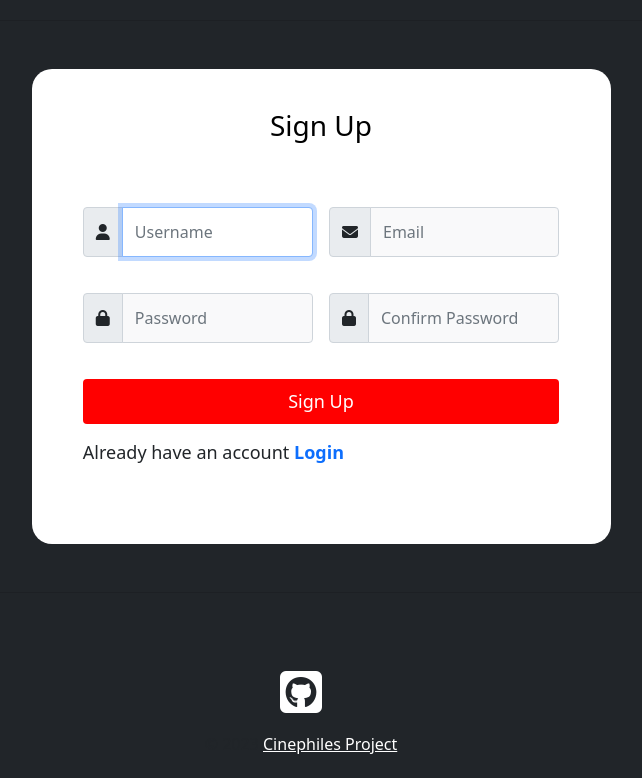
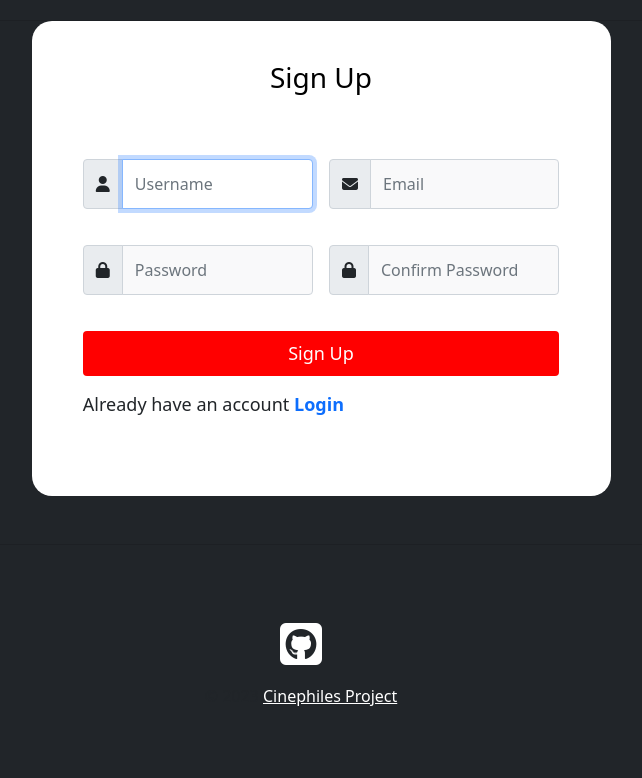
Before and after one commit to Mrudu30/Movie_recommendation_django, a Django app: page /signupaccount/ in a window 1280 px wide. Shown: the part 185-963 px from the top of the page, without its empty margins (319-961 px from the left). After the commit the page ends 891 px from the top, so only its background shows below. Run offline with Django 4.2, Linux system fonts and the light colour scheme; some libraries are stand-ins or nearby versions.

Commit message:
change the base.css

```diff
--- a/reccomender/static/css/base.css
+++ b/reccomender/static/css/base.css
@@ -259,6 +259,7 @@ header{
     border-radius: 20px;
     padding-top: 40px;
     padding-bottom: 40px;
+    margin-top: 0px!important;
 }
 .login td:last-child .signup-button{
     margin-top: 0px;
```
